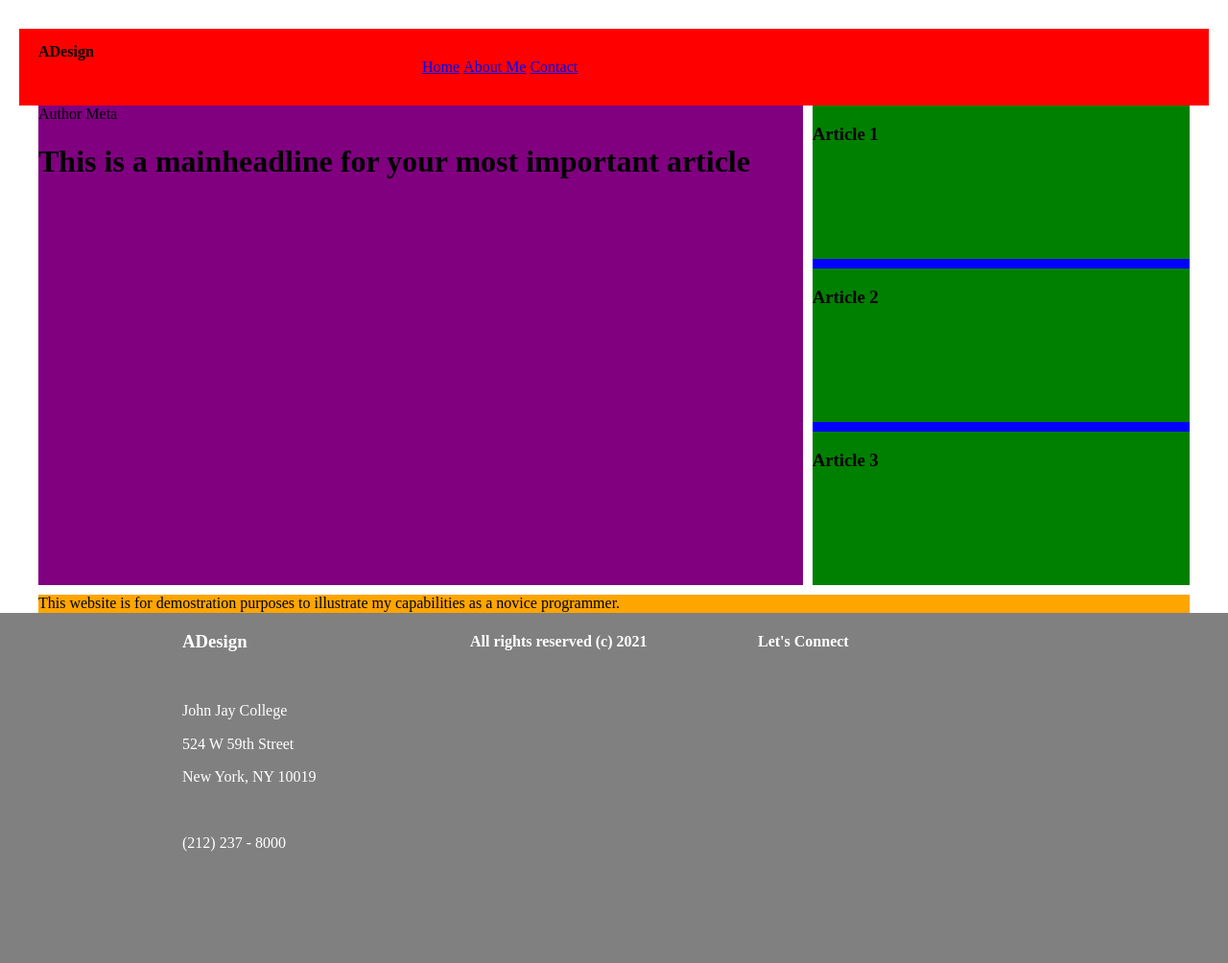
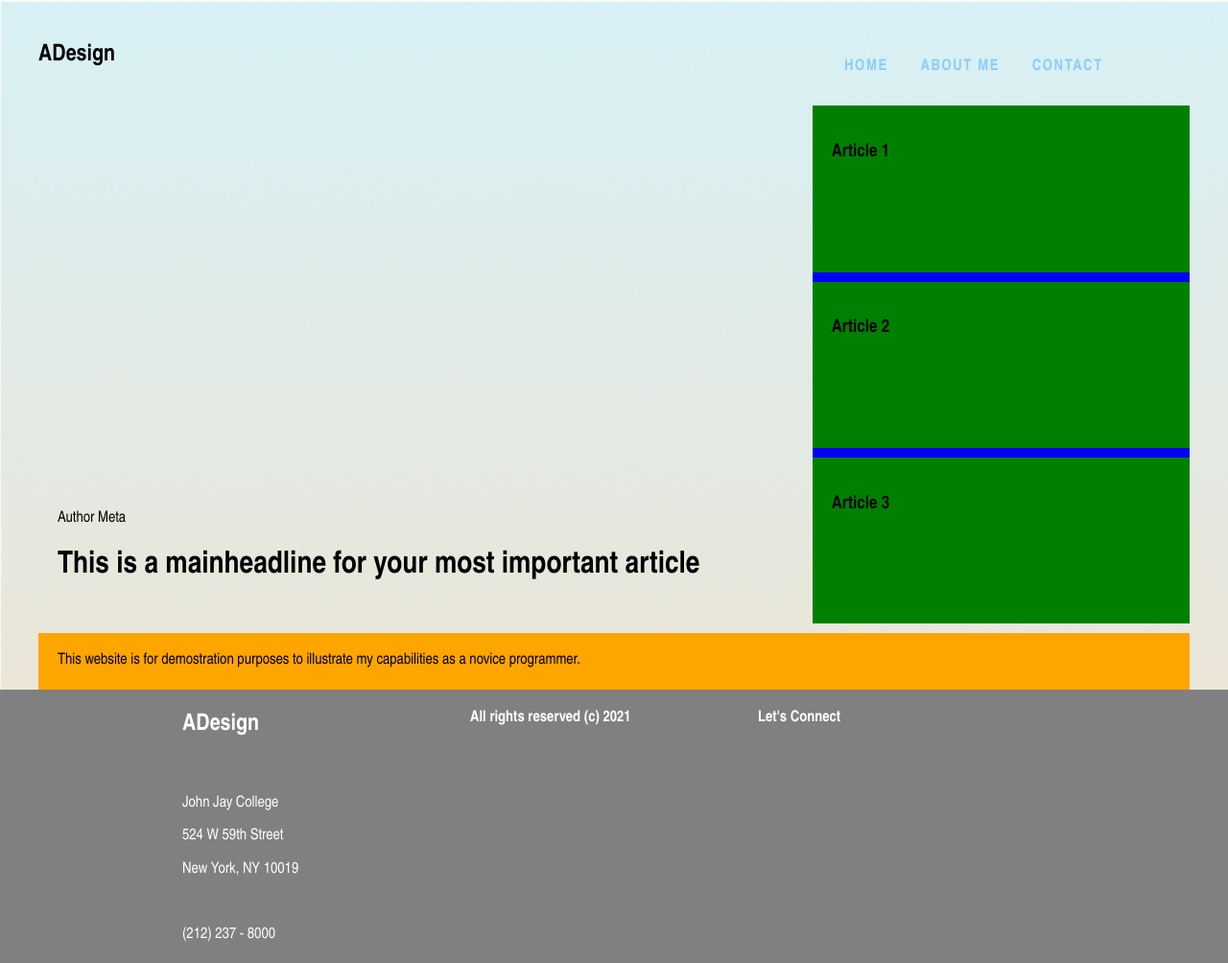
Before and after one commit to szekai901/Amy-Dang-Website, a plain HTML site: page Website.html in a window 1280 px wide. Shown: the top 1004 px of the page at 96% size. Drawn offline with nearby package versions, Linux system fonts and the light colour scheme; a script that the page names is missing; a web font is replaced by a local one.

Commit message:
added additional photos

```diff
--- a/styles.css
+++ b/styles.css
@@ -1,3 +1,10 @@
+body
+{
+    font-family:'Arial Narrow';
+    background-image:url(imgs/background.png);
+    background-size:cover;
+}
+
 .nav-wrapper
 {
     max-width:1200px;
@@ -5,13 +12,40 @@
     padding:15px 20px;
     margin-top:30px;
     display:grid;
-    grid-template-columns: 30% auto;
-    background-color:red;
+    grid-template-columns: 65% auto;
+
 }
 .nav-wrapper ul li
 {
     display:inline;
     list-style-type:none;
+}
+
+.nav-wrapper a
+{
+    letter-spacing: .1em;
+    text-decoration:none;
+    font-weight:bold;
+    color:lightskyblue;
+}
+
+.nav-wrapper a:hover
+{
+    cursor:pointer;
+    color:royalblue;
+}
+
+.list-item
+{
+    margin-left:10px;
+    text-transform:uppercase;
+    padding:10px;
+}
+
+.logo
+{
+    font-weight:bold;
+    font-size:24px;
 }
 .main-wrapper
 {
@@ -34,11 +68,21 @@
         "contentMain contentMain contentMain"
 }
 
+.wrapper > .featured,
+.wrapper > .sub-featured > div,
+.wrapper > .main-content
+{
+    padding: 20px;
+}
+
 .featured
 {
     grid-area:featuredMain;
     min-height: 500px;
-    background-color:purple;
+    background: linear-gradient (rgba(0,0,0.6), rgba(0,0,0.1))
+    border-box, url(imgs/ocean.jpg) no-repeat center center;
+    display:grid;
+    align-content:flex-end;
 }
 
 .sub-featured
```
Also changed, not shown: imgs/autumn.jpg (added), imgs/gradient-water.jpg (added), imgs/ocean.jpg (added), imgs/seaweed.jpg (added), imgs/solitude.jpg (added), imgs/waterfall.jpg (added).
